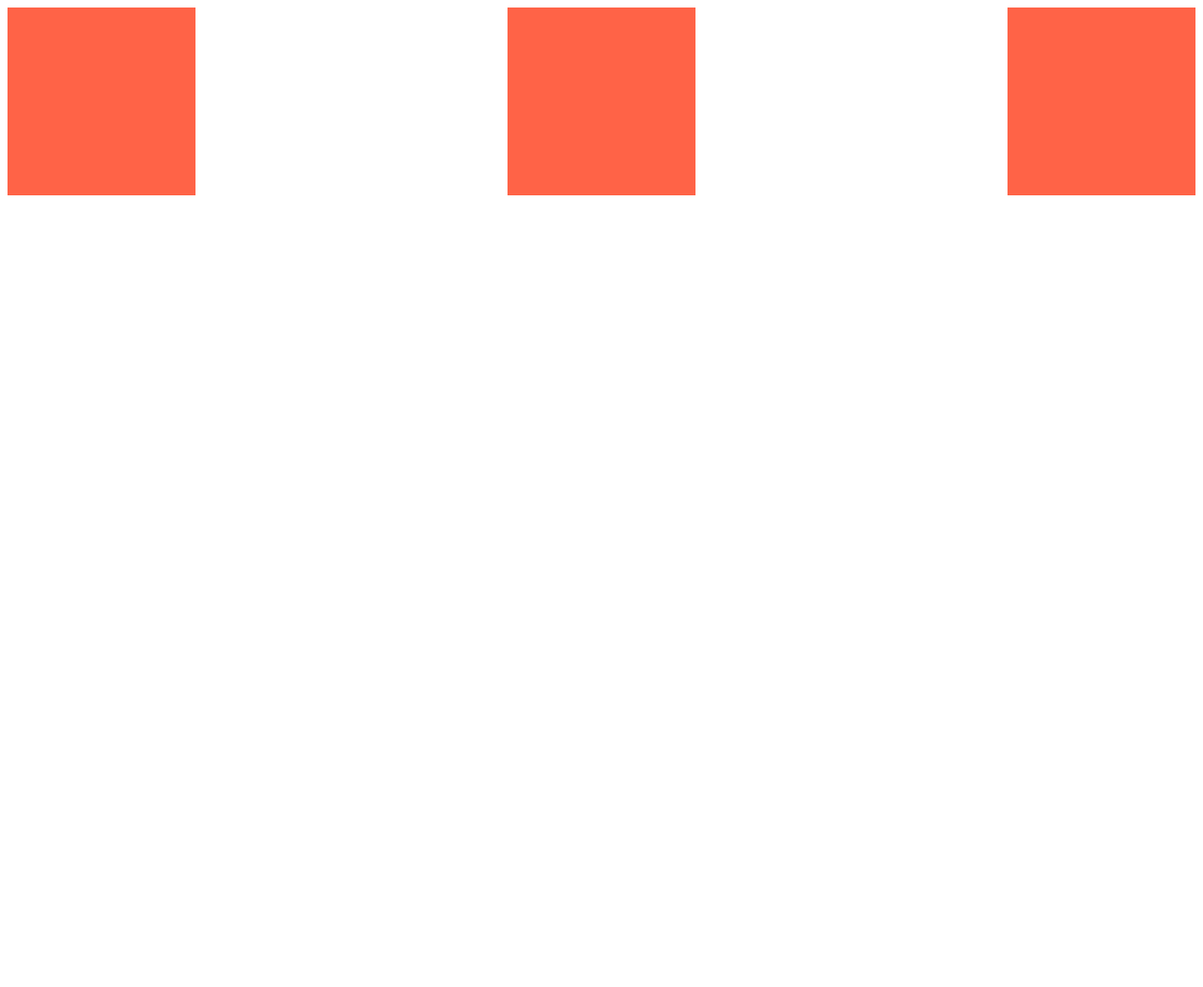
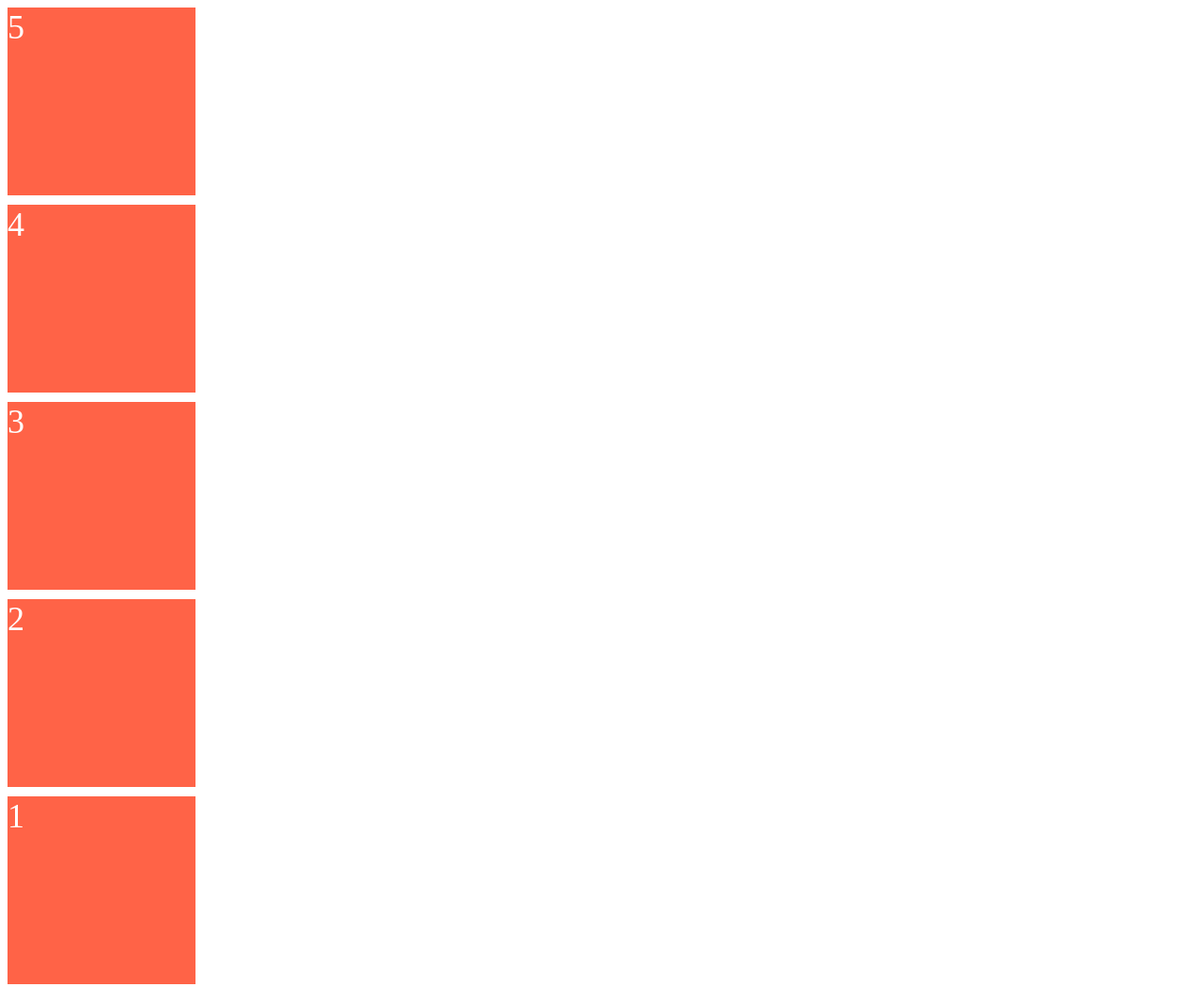
Before and after one commit to kys0017/css-layout-masterclass, a website built with Vite: page index.html in a window 1280 px wide. Shown: the whole page at 94% size. Before the commit the page ends 800 px from the top, so only its background shows below. Built offline with nearby package versions, Linux system fonts and the light colour scheme.

Commit message:
✨ 2.3 Flex Direction

```diff
--- a/index.html
+++ b/index.html
@@ -7,8 +7,12 @@
     <title>CSS Layout Masterclass</title>
   </head>
   <body>
-    <div class="box"></div>
-    <div class="box"></div>
-    <div class="box"></div>
+    <div class="father">
+      <div class="box">1</div>
+      <div class="box">2</div>
+      <div class="box">3</div>
+      <div class="box">4</div>
+      <div class="box">5</div>
+    </div>
   </body>
 </html>
--- a/style.css
+++ b/style.css
@@ -1,10 +1,13 @@
-body {
+.father  {
     display: flex;
-    justify-content: space-between;
+    gap: 10px;
+    flex-direction: column-reverse;
 }
 
 .box {
     width: 200px;
     height: 200px;
     background-color: tomato;
+    color: white;
+    font-size: 36px;
 }
```
